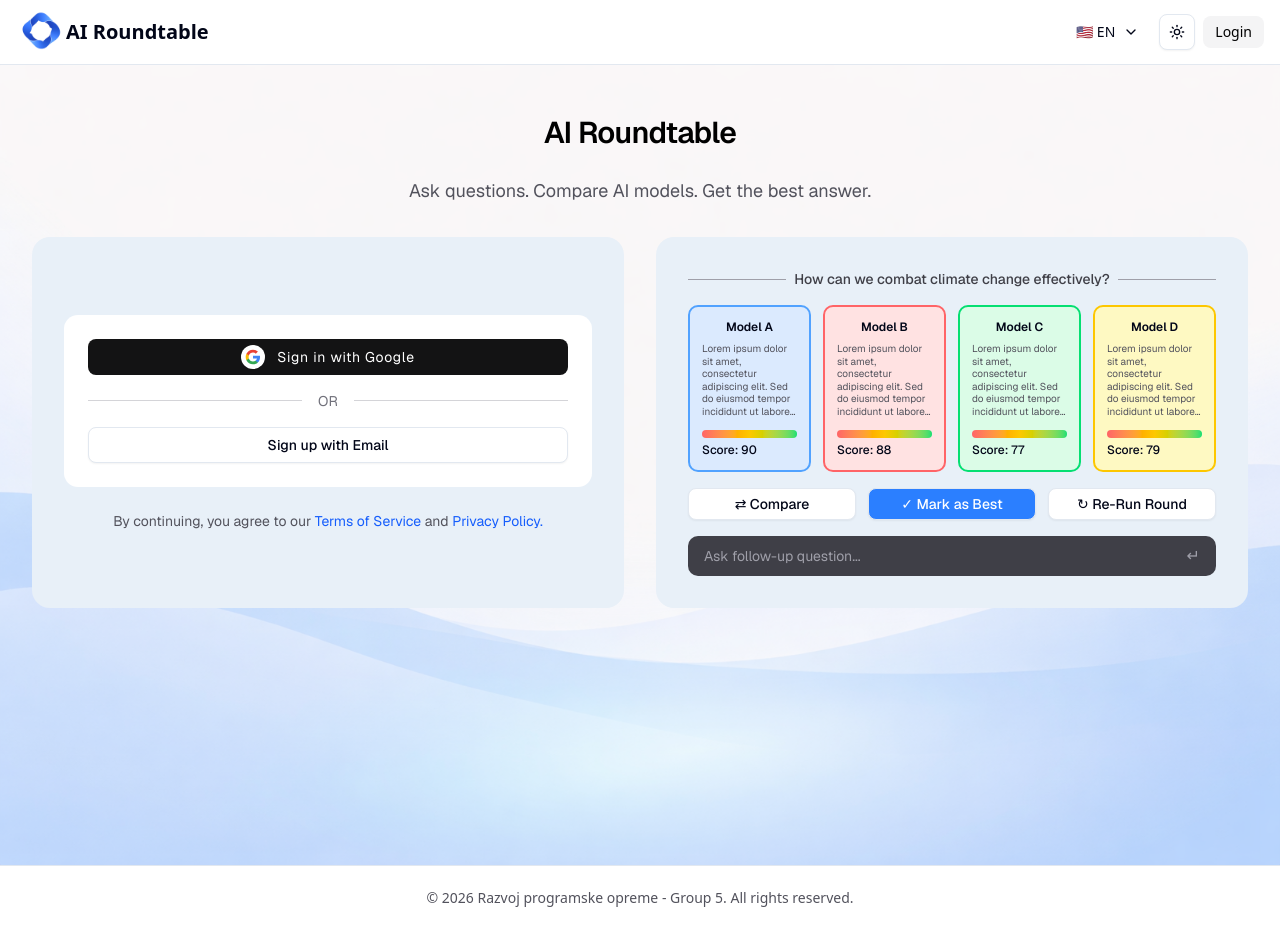
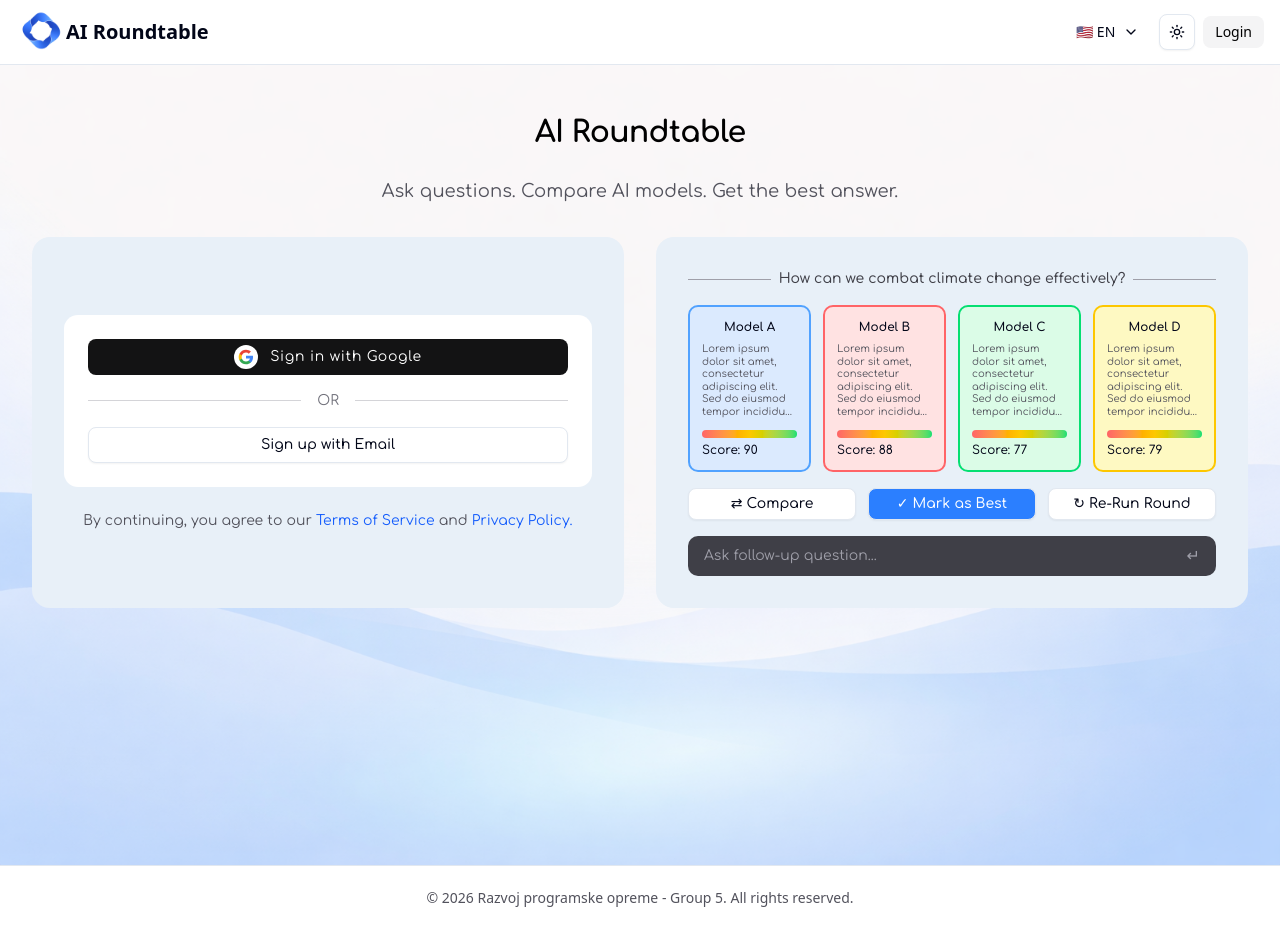
Before and after one commit to Altr0y/AI-OkroglaMiza, a Next.js app in the folder frontend/: page / in a window 1280 px wide. Built offline with nearby package versions, Linux system fonts and the light colour scheme; no server answers.

Commit message:
feat: Add Google font

```diff
--- a/frontend/app/globals.css
+++ b/frontend/app/globals.css
@@ -6,8 +6,8 @@
 @theme inline {
   --color-background: var(--background);
   --color-foreground: var(--foreground);
-  --font-sans: var(--font-geist-sans);
-  --font-mono: var(--font-geist-mono);
+  --font-sans: var(--font-comfortaa), ui-sans-serif, system-ui, sans-serif;
+  --font-mono: var(--font-geist-mono), ui-monospace, monospace;
   --color-sidebar-ring: var(--sidebar-ring);
   --color-sidebar-border: var(--sidebar-border);
   --color-sidebar-accent-foreground: var(--sidebar-accent-foreground);
--- a/frontend/app/layout.tsx
+++ b/frontend/app/layout.tsx
@@ -1,5 +1,6 @@
 import type { Metadata } from 'next';
-import { Geist, Geist_Mono } from 'next/font/google';
+import localFont from 'next/font/local';
+import { Geist_Mono } from 'next/font/google';
 import { cookies } from 'next/headers';
 import { getMessages } from 'next-intl/server';
 import './globals.css';
@@ -7,9 +8,9 @@
 import { Header } from '@/components/ui/header';
 import { Footer } from '@/components/ui/footer';
 
-const geistSans = Geist({
-  variable: '--font-geist-sans',
-  subsets: ['latin'],
+const comfortaa = localFont({
+  src: '../public/fonts/Comfortaa-VariableFont_wght.ttf',
+  variable: '--font-comfortaa',
 });
 
 const geistMono = Geist_Mono({
@@ -30,10 +31,10 @@
   const messages = await getMessages({ locale });
 
   return (
-    <html lang={locale}>
+    <html lang={locale} suppressHydrationWarning>
       <head />
       <body
-        className={`${geistSans.variable} ${geistMono.variable} antialiased`}
+        className={`${comfortaa.variable} ${geistMono.variable} antialiased`}
       >
         <ClientProviders locale={locale} messages={messages}>
           <Header />
--- a/frontend/app/page.tsx
+++ b/frontend/app/page.tsx
@@ -37,7 +37,7 @@
         <div className='relative z-20 flex w-full max-w-7xl flex-col items-center justify-start pt-12 px-8'>
           <div className='flex flex-col items-center gap-6 text-center mb-8'>
             <Suspense fallback={<div>Loading...</div>}>
-              <h1 className='text-3xl font-semibold leading-10 tracking-tight text-black dark:text-zinc-50'>
+              <h1 className='text-3xl font-bold leading-10 tracking-tight text-black dark:text-zinc-50'>
                 {t('title')}
               </h1>
               <p className='max-w-l text-lg text-zinc-600 dark:text-zinc-400'>
```
Also changed, not shown: frontend/public/fonts/Comfortaa-VariableFont_wght.ttf (added).
